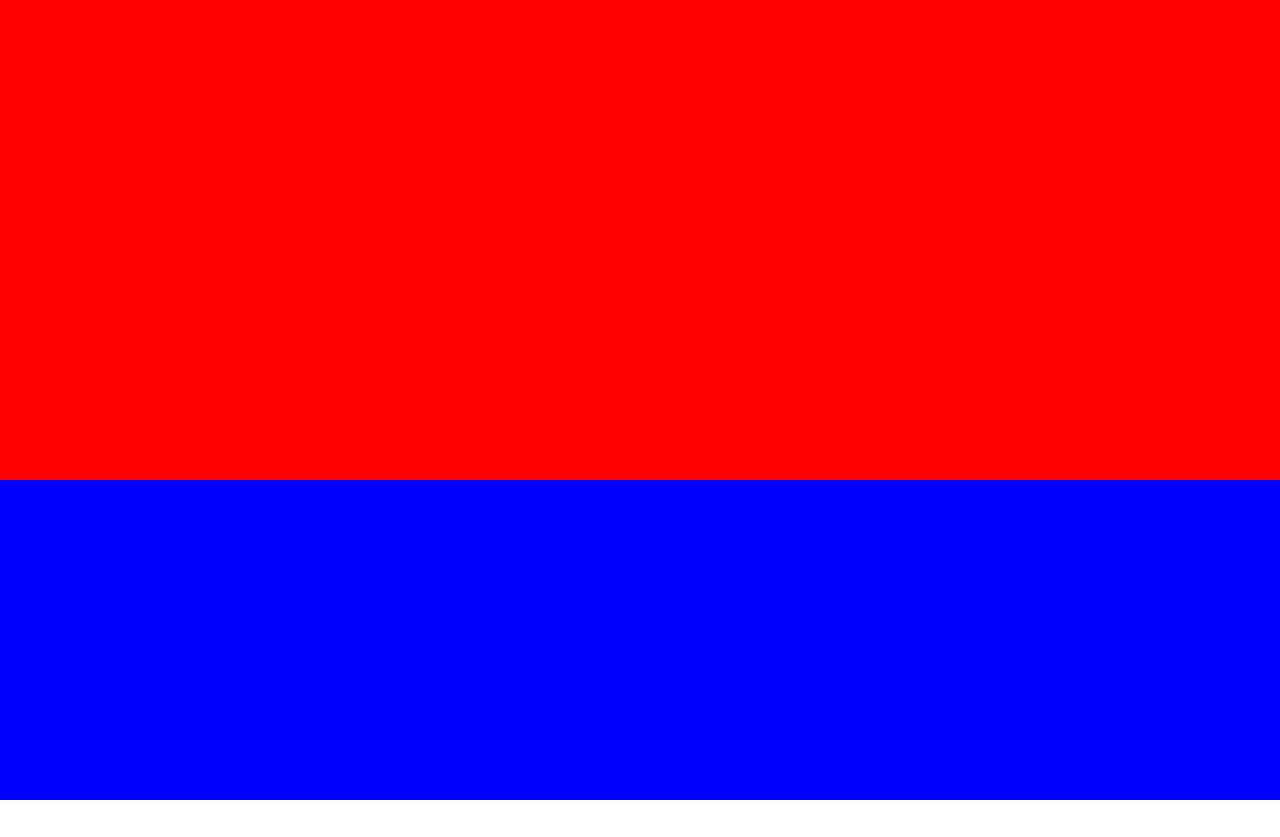
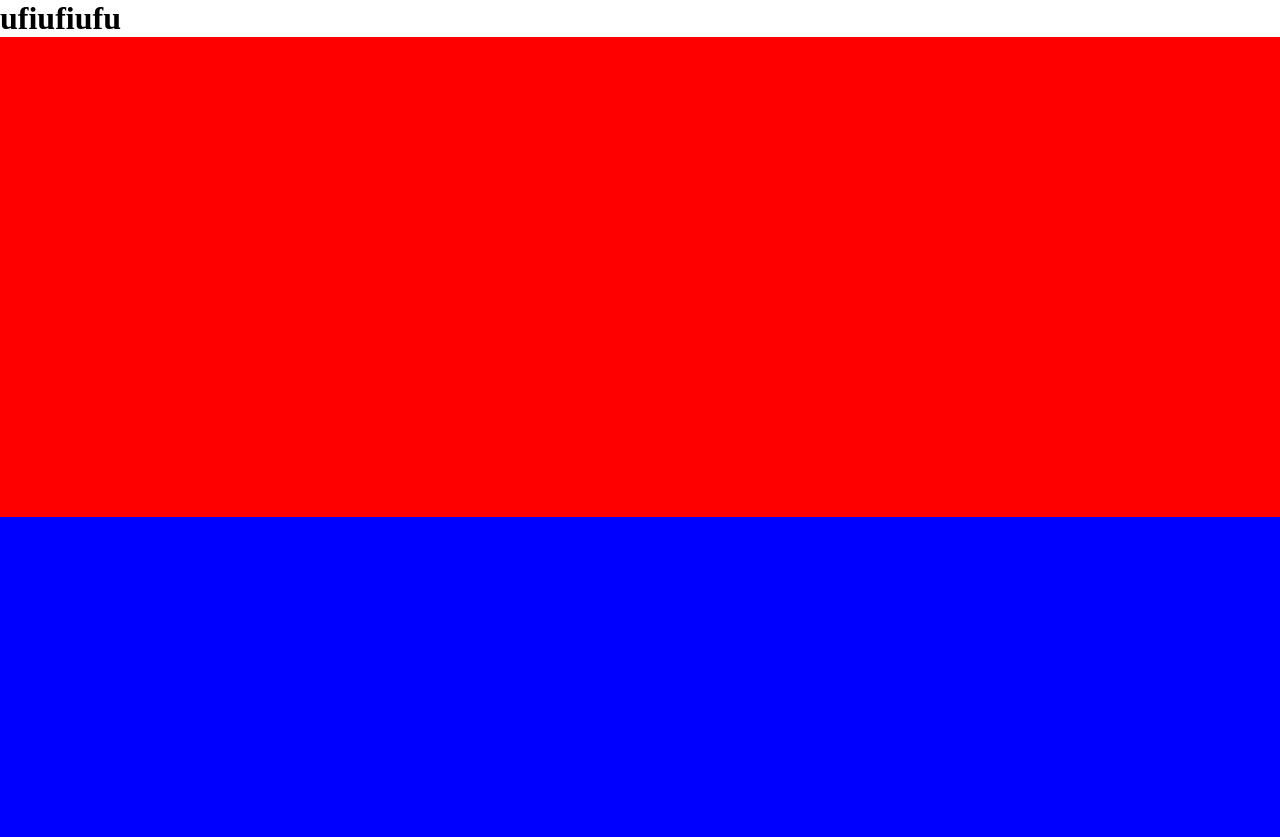
Before and after one commit to ankita630727/OCTANET_MAY, a plain HTML site: page index.html in a window 1280 px wide. Before the commit the page ends 800 px from the top, so only its background shows below. Drawn offline with Linux system fonts and the light colour scheme.

Commit message:
modified

```diff
--- a/index.html
+++ b/index.html
@@ -7,6 +7,7 @@
     <link rel="stylesheet" href="style.css">
 </head>
 <body>
+    <h1>ufiufiufu</h1>
     <div id="main">
         <div id="top"></div>
         <div id="buttom">
```
